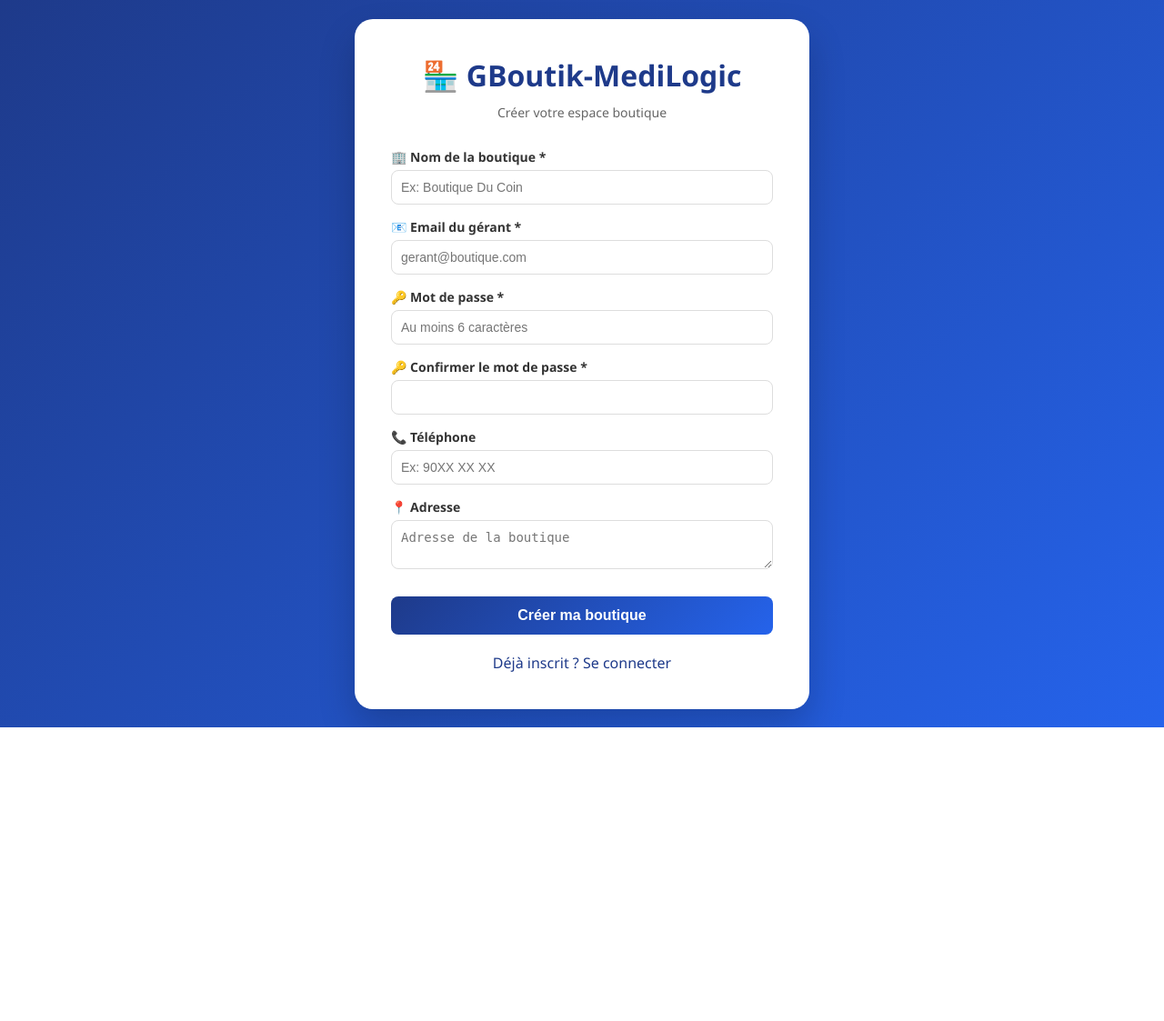
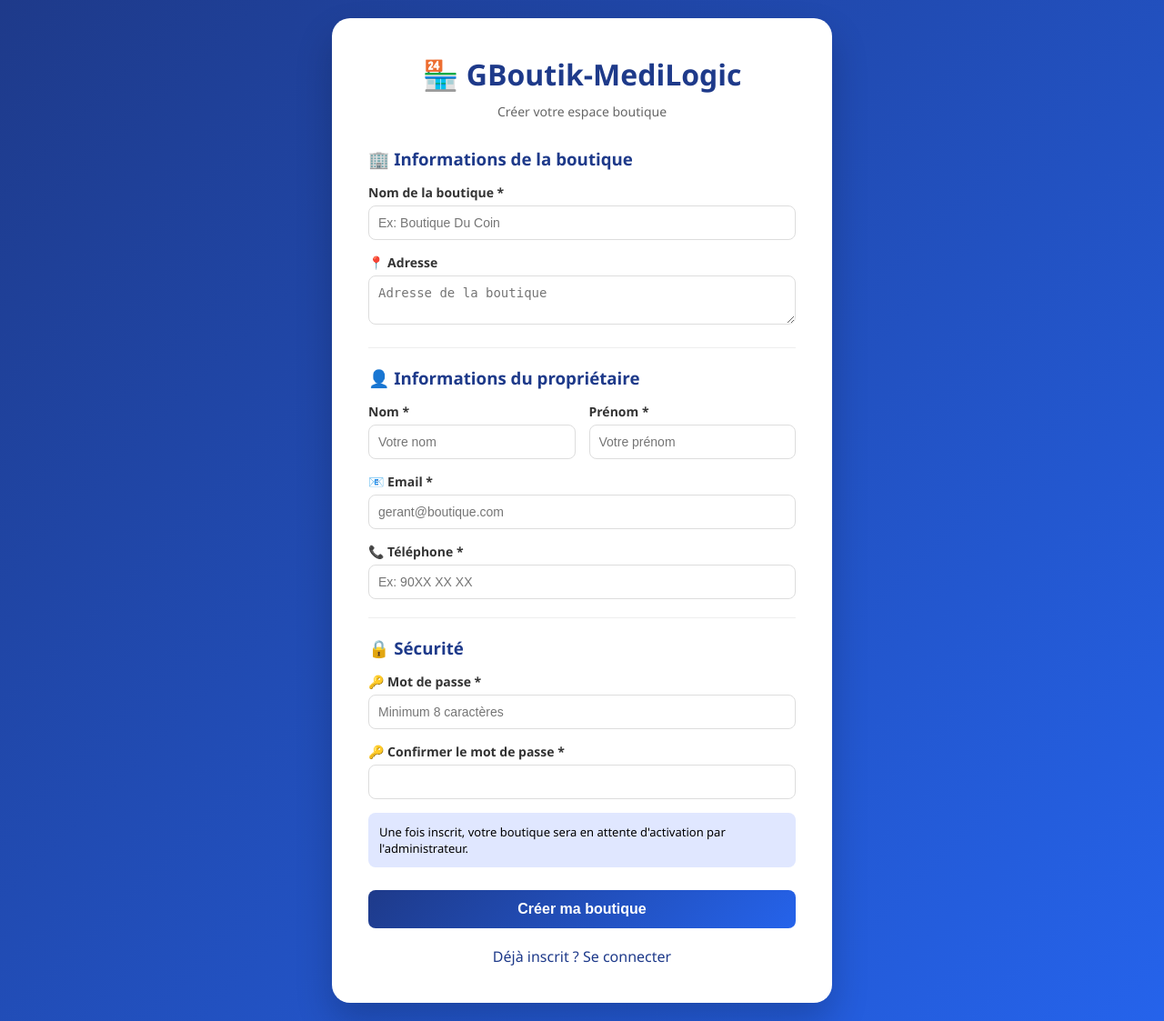
Before and after one commit to essowasapotcholipeyi7-hub/gbutik-medilogic, a Flask app: template templates/inscription.html in a window 1280 px wide. Shown: the whole page at 91% size. Before the commit the page ends 800 px from the top, so only its background shows below. Run offline with Flask 3, Linux system fonts and the light colour scheme; the template is opened without the code that fills it, so the values that code supplies are empty.

Commit message:
ajoute nom et prenom du properietaire

```diff
--- a/templates/inscription.html
+++ b/templates/inscription.html
@@ -20,7 +20,7 @@
             border-radius: 20px;
             padding: 40px;
             width: 100%;
-            max-width: 500px;
+            max-width: 550px;
             box-shadow: 0 20px 40px rgba(0,0,0,0.2);
         }
         h1 { text-align: center; color: #1e3a8a; margin-bottom: 10px; }
@@ -35,6 +35,13 @@
             font-size: 14px;
         }
         textarea { resize: vertical; }
+        .row {
+            display: flex;
+            gap: 15px;
+        }
+        .row .form-group {
+            flex: 1;
+        }
         button {
             width: 100%;
             padding: 12px;
@@ -51,6 +58,11 @@
         .success { background: #d4edda; color: #155724; padding: 12px; border-radius: 8px; margin-bottom: 20px; display: none; }
         .login-link { text-align: center; margin-top: 20px; }
         .login-link a { color: #1e3a8a; text-decoration: none; }
+        hr {
+            margin: 20px 0;
+            border: none;
+            border-top: 1px solid #eee;
+        }
     </style>
 </head>
 <body>
@@ -61,34 +73,65 @@
         <div id="errorMsg" class="error"></div>
         <div id="successMsg" class="success"></div>
 
-        <div class="form-group">
-            <label>🏢 Nom de la boutique *</label>
-            <input type="text" id="nom_boutique" placeholder="Ex: Boutique Du Coin">
-        </div>
+        <!-- Section Boutique -->
+        <h3 style="margin-bottom: 15px; color: #1e3a8a;">🏢 Informations de la boutique</h3>
 
         <div class="form-group">
-            <label>📧 Email du gérant *</label>
-            <input type="email" id="email" placeholder="gerant@boutique.com">
-        </div>
-
-        <div class="form-group">
-            <label>🔑 Mot de passe *</label>
-            <input type="password" id="password" placeholder="Au moins 6 caractères">
-        </div>
-
-        <div class="form-group">
-            <label>🔑 Confirmer le mot de passe *</label>
-            <input type="password" id="confirm_password" placeholder="">
-        </div>
-
-        <div class="form-group">
-            <label>📞 Téléphone</label>
-            <input type="tel" id="telephone" placeholder="Ex: 90XX XX XX">
+            <label>Nom de la boutique *</label>
+            <input type="text" id="nom_boutique" placeholder="Ex: Boutique Du Coin">
         </div>
 
         <div class="form-group">
             <label>📍 Adresse</label>
             <textarea id="adresse" rows="2" placeholder="Adresse de la boutique"></textarea>
+        </div>
+
+        <hr>
+
+        <!-- Section Propriétaire -->
+        <h3 style="margin-bottom: 15px; color: #1e3a8a;">👤 Informations du propriétaire</h3>
+
+        <div class="row">
+            <div class="form-group">
+                <label>Nom *</label>
+                <input type="text" id="proprietaire_nom" placeholder="Votre nom">
+            </div>
+            <div class="form-group">
+                <label>Prénom *</label>
+                <input type="text" id="proprietaire_prenom" placeholder="Votre prénom">
+            </div>
+        </div>
+
+        <div class="form-group">
+            <label>📧 Email *</label>
+            <input type="email" id="email" placeholder="gerant@boutique.com">
+        </div>
+
+        <div class="form-group">
+            <label>📞 Téléphone *</label>
+            <input type="tel" id="telephone" placeholder="Ex: 90XX XX XX">
+        </div>
+
+        <hr>
+
+        <!-- Section Sécurité -->
+        <h3 style="margin-bottom: 15px; color: #1e3a8a;">🔒 Sécurité</h3>
+
+        <div class="form-group">
+            <label>🔑 Mot de passe *</label>
+            <input type="password" id="password" placeholder="Minimum 8 caractères" onkeyup="checkPasswordStrength()">
+            <div id="passwordStrength" class="mt-1" style="font-size: 12px;"></div>
+        </div>
+
+        <div class="form-group">
+            <label>🔑 Confirmer le mot de passe *</label>
+            <input type="password" id="confirm_password" placeholder="" onkeyup="checkPasswordMatch()">
+            <div id="passwordMatch" class="mt-1" style="font-size: 12px;"></div>
+        </div>
+
+        <div class="alert alert-info" style="background: #e0e7ff; padding: 12px; border-radius: 8px; margin: 15px 0; font-size: 13px;">
+            <i class="fas fa-info-circle"></i>
+            Une fois inscrit, votre boutique sera en attente d'activation par l'administrateur.
         </div>
 
         <button onclick="inscrire()">Créer ma boutique</button>
@@ -99,21 +142,56 @@
     </div>
 
     <script>
+        function checkPasswordStrength() {
+            var password = document.getElementById('password').value;
+            var strengthDiv = document.getElementById('passwordStrength');
+
+            if (password.length === 0) {
+                strengthDiv.innerHTML = '';
+                return;
+            }
+
+            if (password.length < 8) {
+                strengthDiv.innerHTML = '<span style="color: #dc3545;">❌ Minimum 8 caractères requis</span>';
+            } else {
+                strengthDiv.innerHTML = '<span style="color: #28a745;">✅ Longueur valide (8+ caractères)</span>';
+            }
+        }
+
+        function checkPasswordMatch() {
+            var password = document.getElementById('password').value;
+            var confirm = document.getElementById('confirm_password').value;
+            var matchDiv = document.getElementById('passwordMatch');
+
+            if (confirm.length === 0) {
+                matchDiv.innerHTML = '';
+                return;
+            }
+
+            if (password === confirm) {
+                matchDiv.innerHTML = '<span style="color: #28a745;">✅ Les mots de passe correspondent</span>';
+            } else {
+                matchDiv.innerHTML = '<span style="color: #dc3545;">❌ Les mots de passe ne correspondent pas</span>';
+            }
+        }
+
         function inscrire() {
             var nom_boutique = document.getElementById('nom_boutique').value.trim();
+            var proprietaire_nom = document.getElementById('proprietaire_nom').value.trim();
+            var proprietaire_prenom = document.getElementById('proprietaire_prenom').value.trim();
             var email = document.getElementById('email').value.trim();
             var password = document.getElementById('password').value;
             var confirm = document.getElementById('confirm_password').value;
             var telephone = document.getElementById('telephone').value;
             var adresse = document.getElementById('adresse').value;
 
-            if (!nom_boutique || !email || !password) {
+            if (!nom_boutique || !proprietaire_nom || !proprietaire_prenom || !email || !password) {
                 showError('Veuillez remplir tous les champs obligatoires *');
                 return;
             }
 
-            if (password.length < 6) {
-                showError('Le mot de passe doit contenir au moins 6 caractères');
+            if (password.length < 8) {
+                showError('Le mot de passe doit contenir au moins 8 caractères');
                 return;
             }
 
@@ -127,6 +205,8 @@
                 headers: { 'Content-Type': 'application/json' },
                 body: JSON.stringify({
                     nom_boutique: nom_boutique,
+                    proprietaire_nom: proprietaire_nom,
+                    proprietaire_prenom: proprietaire_prenom,
                     email: email,
                     password: password,
                     telephone: telephone,
```
Also changed, not shown: app_multi.py (+111 -7 lines).
